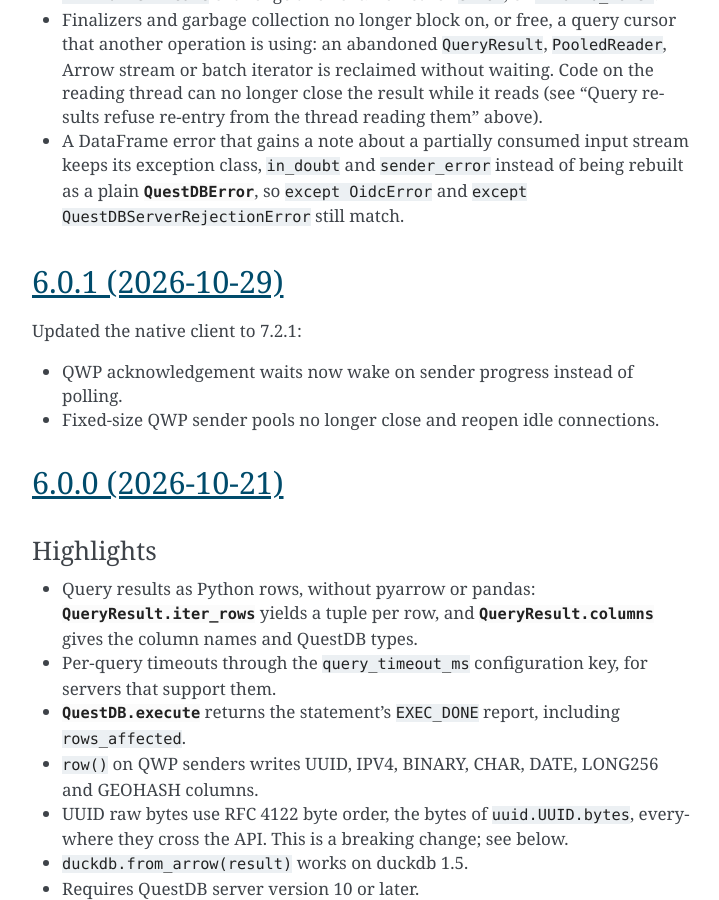
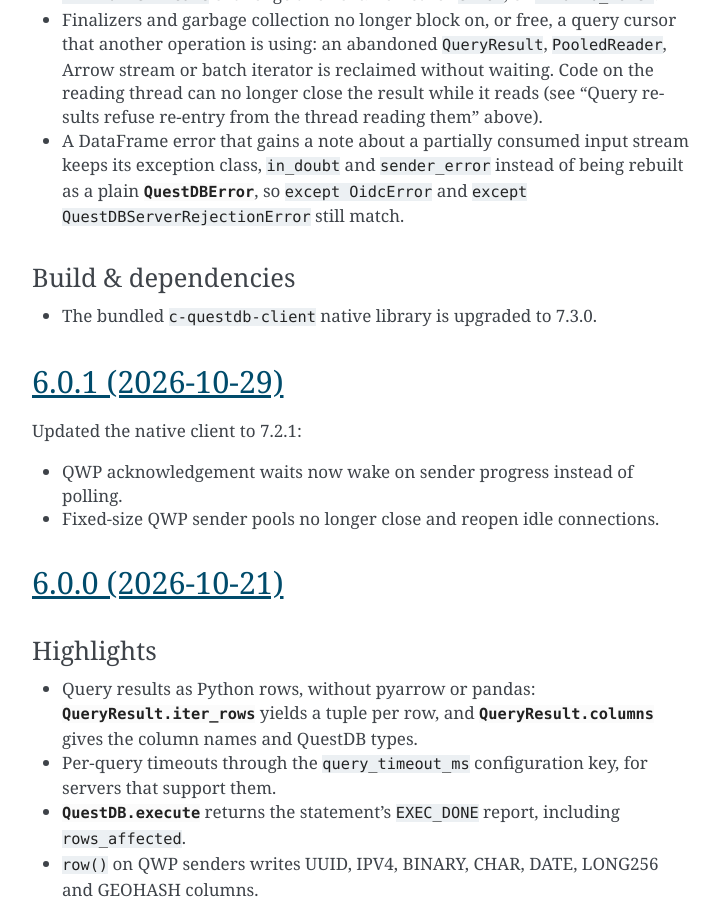
Before and after one commit to questdb/py-questdb-client, a Sphinx documentation site: the page built from docs/changelog.rst, in a window 1280 px wide and 900 px high, scrolled down 12858 px. Shown: the whole window, without its empty margins (388-1107 px from the left). Built offline with Sphinx 7.4.7, drawn with Linux system fonts in a browser that asks for light colours; some of the changed text lies outside the part shown.

Commit message:
Bump version: 6.0.1 → 6.1.0 (#174)
- Version strings 6.0.1 → 6.1.0 in the files tracked by .bumpversion.toml.
- CHANGELOG.rst: date the 6.1.0 section and note the native library upgrade.
- c-questdb-client: 739f44d8 → e3df72c0, the 7.3.0 version bump on
  c-questdb-client main. The old pointer was a merge commit on the
  ia_oidc_auth feature branch, which is on no c-questdb-client branch; its
  tree is identical to the OIDC squash-merge 1b087898 on main, so the native
  code only changes its version strings (7.2.1 → 7.3.0).

```diff
--- a/CHANGELOG.rst
+++ b/CHANGELOG.rst
@@ -584,6 +584,11 @@
   of being rebuilt as a plain :class:`QuestDBError <questdb.QuestDBError>`, so
   ``except OidcError`` and ``except QuestDBServerRejectionError`` still match.
 
+Build & dependencies
+~~~~~~~~~~~~~~~~~~~~
+
+- The bundled ``c-questdb-client`` native library is upgraded to 7.3.0.
+
 6.0.1 (2026-10-29)
 ------------------
 
--- a/README.rst
+++ b/README.rst
@@ -19,7 +19,7 @@
 Install
 =======
 
-The latest version of the library is 6.0.1 (`changelog <https://py-questdb-client.readthedocs.io/en/latest/changelog.html>`_).
+The latest version of the library is 6.1.0 (`changelog <https://py-questdb-client.readthedocs.io/en/latest/changelog.html>`_).
 
 ::
 
--- a/docs/conf.py
+++ b/docs/conf.py
@@ -28,7 +28,7 @@
 year = '2024'
 author = 'QuestDB'
 copyright = '{0}, {1}'.format(year, author)
-version = release = '6.0.1'
+version = release = '6.1.0'
 
 github_repo_url = 'https://github.com/questdb/py-questdb-client'
 
--- a/docs/installation.rst
+++ b/docs/installation.rst
@@ -96,7 +96,7 @@
 
     >>> import questdb
     >>> questdb.__version__
-    '6.0.1'
+    '6.1.0'
     >>> questdb.connect
     <function connect at 0x104b68240>
 
--- a/pyproject.toml
+++ b/pyproject.toml
@@ -2,7 +2,7 @@
 # See: https://packaging.python.org/en/latest/specifications/declaring-project-metadata/
 name = "questdb"
 requires-python = ">=3.10"
-version = "6.0.1"
+version = "6.1.0"
 description = "QuestDB client library for Python"
 readme = "README.rst"
 classifiers = [
--- a/setup.py
+++ b/setup.py
@@ -195,7 +195,7 @@
 
 setup(
     name='questdb',
-    version='6.0.1',
+    version='6.1.0',
     platforms=['any'],
     python_requires='>=3.10',
     install_requires=['numpy>=1.21.0'],
--- a/src/questdb/__init__.py
+++ b/src/questdb/__init__.py
@@ -1,4 +1,4 @@
-__version__ = '6.0.1'
+__version__ = '6.1.0'
 
 import sys as _sys
 from types import ModuleType as _ModuleType
```
Also changed, not shown: other parts of CHANGELOG.rst (+1 -1 lines), .bumpversion.toml, 1 other file.
